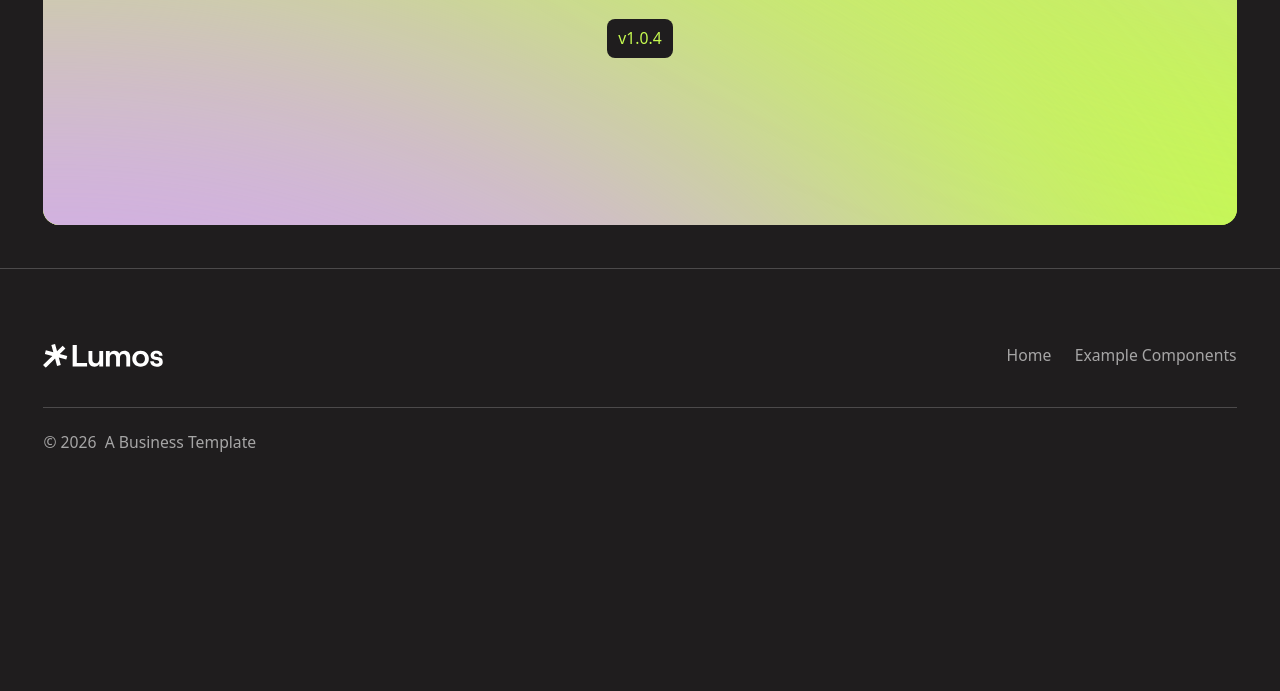
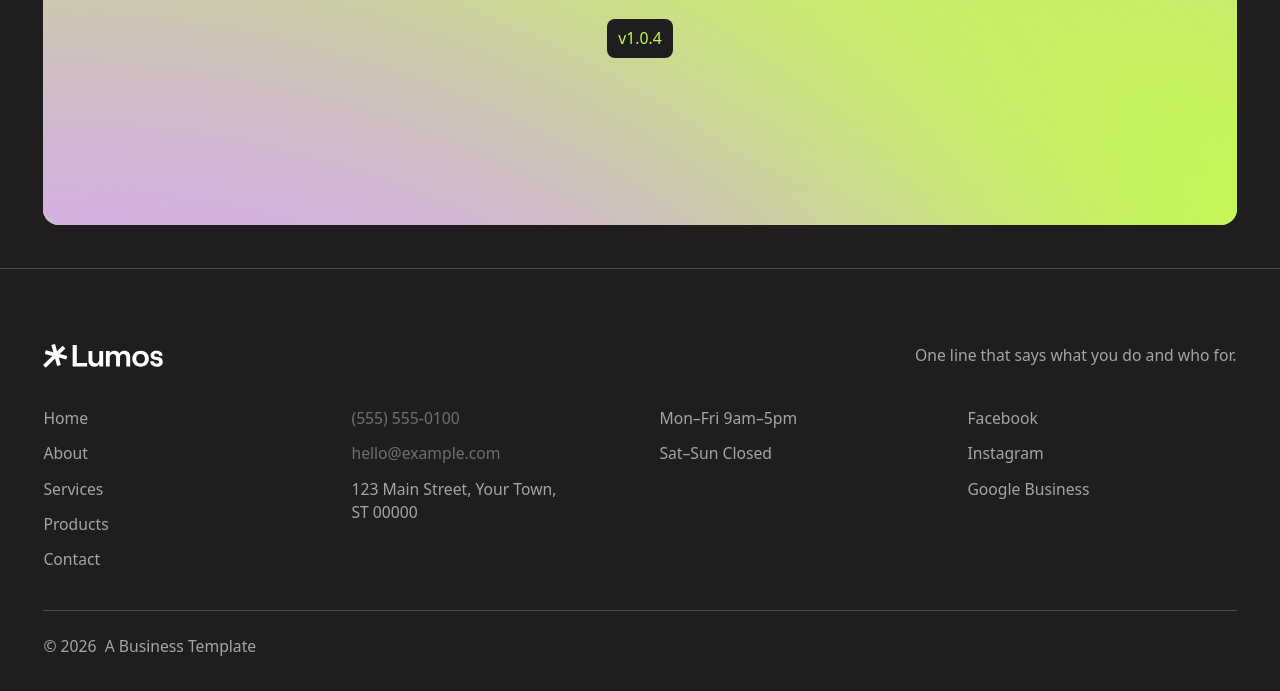
Before and after one commit to cmobley001/lumos-business-starter, an Astro site: page / in a window 1280 px wide. Shown: the part 533-1224 px from the top of the page. Before the commit the page ends 1063 px from the top, so only its background shows below. Built offline with nearby package versions, Linux system fonts and the light colour scheme; Astro itself is replaced by a stand-in of ours.

Commit message:
updated business details for template

```diff
--- a/src/components/global/Footer.astro
+++ b/src/components/global/Footer.astro
@@ -2,6 +2,7 @@
 import Icon from "@/components/media/Icon.astro";
 import logo from "@/assets/logo/logo.svg";
 import { SITE_NAME } from "@/consts.ts";
+import { BUSINESS, SOCIALS, NAV_ITEMS } from "@/data/business.ts";
 
 interface Props {
   /** Set to `false` to omit the component. */
@@ -9,6 +10,9 @@ interface Props {
 }
 
 const { render = true } = Astro.props;
+
+const { phone, email, address, hours, tagline } = BUSINESS;
+const phoneHref = `tel:${phone.replace(/[^\d+]/g, "")}`;
 ---
 
 {render && (
@@ -18,20 +22,51 @@ const { render = true } = Astro.props;
         <a class="footer_logo" href="/" aria-label={SITE_NAME}>
           <Icon src={logo} variant="full-width" />
         </a>
+        <p class="footer_tagline text-style-small">{tagline}</p>
+      </div>
+      <div class="footer_columns">
         <nav aria-label="Footer">
           <ul class="footer_links">
-            <li>
-              <a class="footer_link" href="/">
-                Home
-              </a>
-            </li>
-            <li>
-              <a class="footer_link" href="/example-components">
-                Example Components
-              </a>
-            </li>
+            {NAV_ITEMS.map((item) => (
+              <li>
+                <a class="footer_link" href={item.href}>
+                  {item.label}
+                </a>
+              </li>
+            ))}
           </ul>
         </nav>
+        <address class="footer_contact text-style-small">
+          <a class="footer_link" href={phoneHref}>{phone}</a>
+          <a class="footer_link" href={`mailto:${email}`}>{email}</a>
+          <span>
+            {address.street}, {address.city}, {address.region}
+            {address.postalCode}
+          </span>
+        </address>
+        <ul class="footer_hours text-style-small">
+          {hours.map((row) => (
+            <li>
+              <span>{row.days}</span> <span>{row.time}</span>
+            </li>
+          ))}
+        </ul>
+        {SOCIALS.length > 0 && (
+          <ul class="footer_socials">
+            {SOCIALS.map((social) => (
+              <li>
+                <a
+                  class="footer_link"
+                  href={social.href}
+                  rel="noopener noreferrer"
+                  aria-label={social.platform}
+                >
+                  {social.platform}
+                </a>
+              </li>
+            ))}
+          </ul>
+        )}
       </div>
       <div class="footer_bottom">
         <p class="footer_copyright text-style-small">
@@ -91,13 +126,35 @@ const { render = true } = Astro.props;
       }
     }
 
-    .footer_links {
+    .footer_tagline {
+      color: var(--text-2);
+      max-width: 40ch;
+    }
+
+    .footer_columns {
+      display: grid;
+      gap: var(--space-6);
+      @media (width >= 48rem) {
+        grid-template-columns: repeat(4, 1fr);
+      }
+    }
+
+    .footer_links,
+    .footer_socials,
+    .footer_hours,
+    .footer_contact {
       display: flex;
-      flex-wrap: wrap;
-      align-items: center;
-      gap: var(--space-4);
+      flex-direction: column;
+      align-items: flex-start;
+      gap: var(--space-2);
+      font-style: normal;
       font-size: var(--text-small);
       font-weight: var(--primary-medium);
+    }
+
+    .footer_hours,
+    .footer_contact {
+      color: var(--text-2);
     }
 
     .footer_link {
--- a/src/components/global/Nav.astro
+++ b/src/components/global/Nav.astro
@@ -3,6 +3,7 @@ import Icon from "@/components/media/Icon.astro";
 import NavLink from "@/components/global/NavLink.astro";
 import logo from "@/assets/logo/logo.svg";
 import { SITE_NAME } from "@/consts.ts";
+import { NAV_ITEMS } from "@/data/business.ts";
 
 interface Props {
   /** Set to `false` to omit the component. */
@@ -32,8 +33,9 @@ const { render = true, overlap = false } = Astro.props;
       <nav class="nav_menu" id="nav-menu" aria-label="Main">
         <div class="nav_menu_inner">
           <ul class="nav_links">
-            <NavLink href="/">Home</NavLink>
-            <NavLink href="/example-components">Example Components</NavLink>
+            {NAV_ITEMS.map((item) => (
+              <NavLink href={item.href}>{item.label}</NavLink>
+            ))}
           </ul>
         </div>
       </nav>
--- a/src/data/business.ts
+++ b/src/data/business.ts
@@ -1,8 +1,8 @@
 export interface NavItem {
   /** Visible label. */
   label: string;
-  /** Section id on the landing page, or a path for a separate page. */
-  target: string;
+  /** Destination: `/#id` for a landing page section, or a path for a separate page. */
+  href: string;
 }
 
 export interface Social {
@@ -37,11 +37,11 @@ export const SOCIALS: Social[] = [
   { platform: "Google Business", href: "#" },
 ];
 
-/** One list for the nav and footer. Each target matches a section id on the landing page. */
+/** One list for the nav and footer. Section links use `/#id` so they also work from subpages. */
 export const NAV_ITEMS: NavItem[] = [
-  { label: "Home", target: "home" },
-  { label: "About", target: "about" },
-  { label: "Services", target: "services" },
-  { label: "Products", target: "products" },
-  { label: "Contact", target: "contact" },
+  { label: "Home", href: "/#home" },
+  { label: "About", href: "/#about" },
+  { label: "Services", href: "/#services" },
+  { label: "Products", href: "/#products" },
+  { label: "Contact", href: "/#contact" },
 ];
```
Also changed, not shown: .agents/skills/lumos-start-business-site/SKILL.md.
